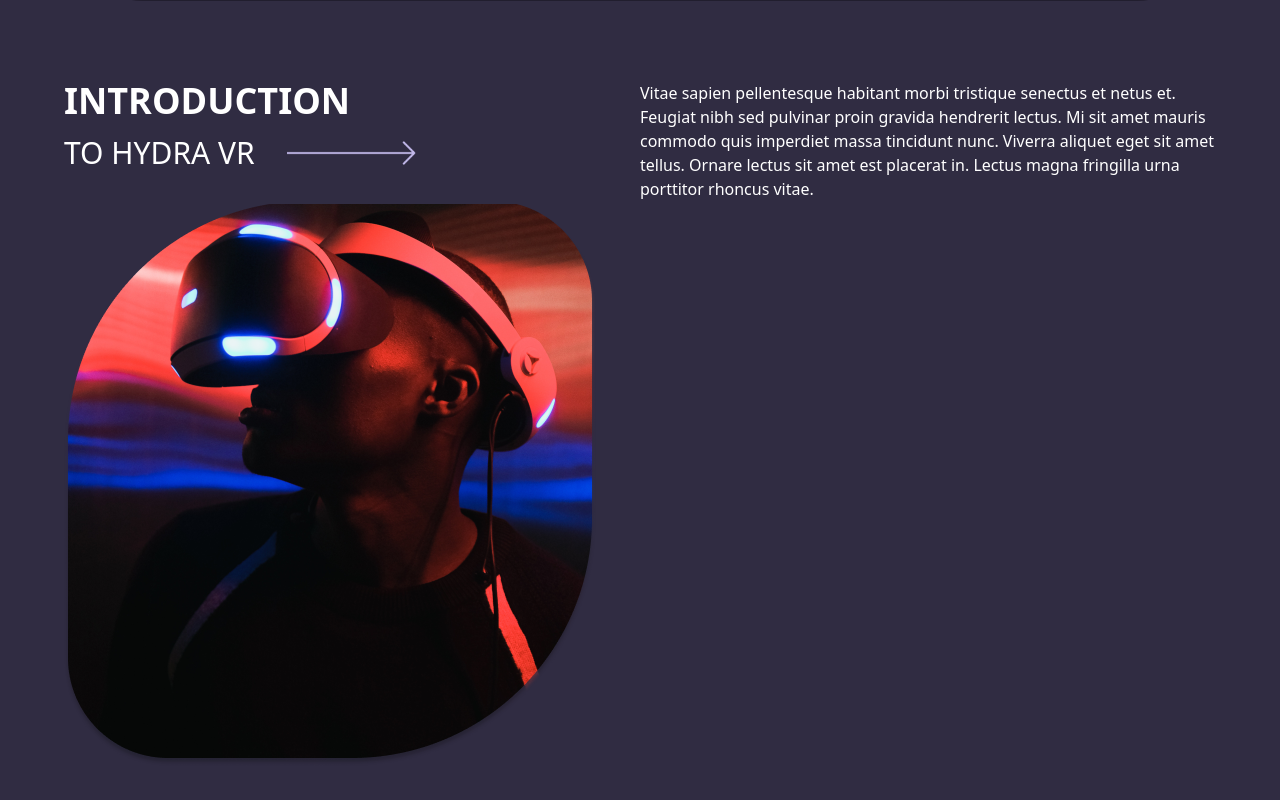
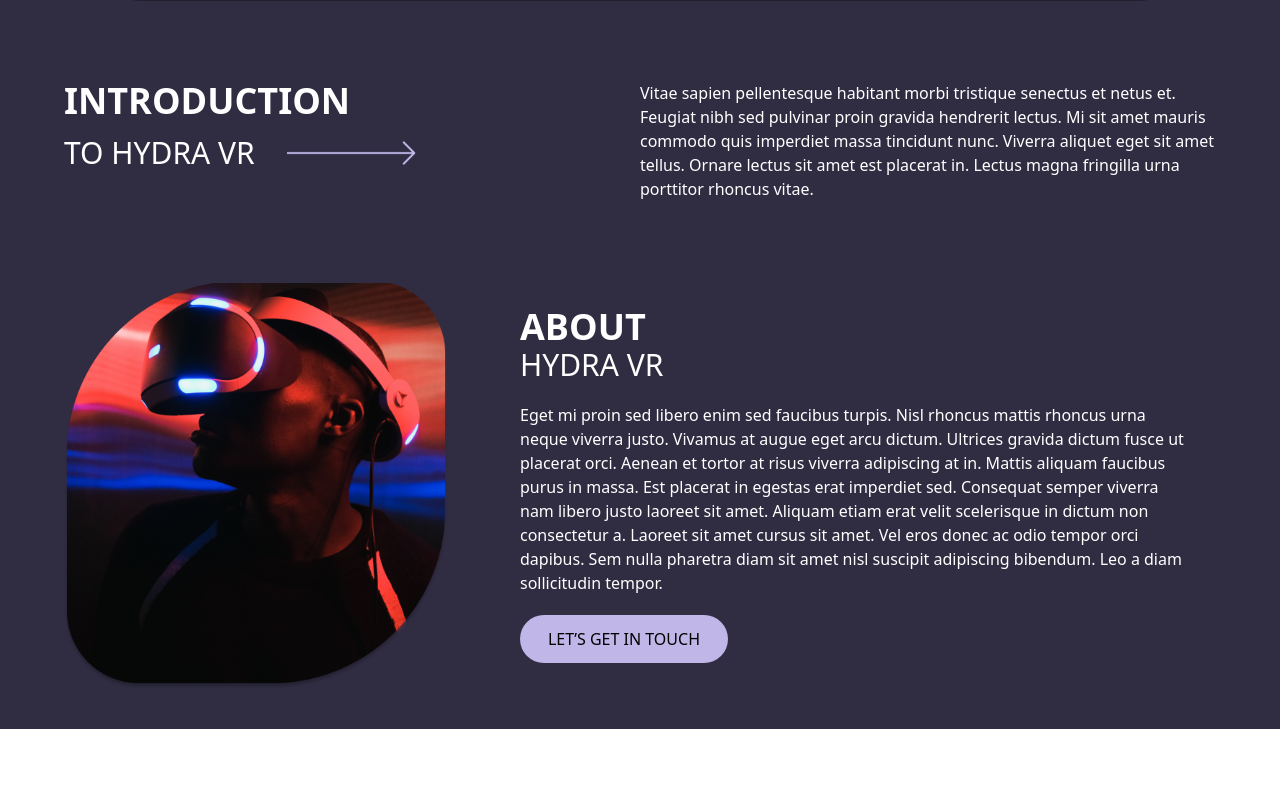
Before and after one commit to asilbekcodes/Hydra, a website: page src/index.html in a window 1280 px wide. Shown: the part 873-1673 px from the top of the page. After the commit the page ends 1602 px from the top, so only its background shows below. Drawn offline with nearby package versions, Linux system fonts and the light colour scheme.

Commit message:
about style add

```diff
--- a/src/index.html
+++ b/src/index.html
@@ -66,7 +66,7 @@
         </div>
         <section>
             <div class="flex justify-between text-white mt-20">
-                <div class="">
+                <div>
                     <p class="text-4xl font-bold">INTRODUCTION</p>
                     <div class="flex items-center gap-8">
                         <p class="text-3xl">TO HYDRA VR</p>
@@ -77,12 +77,17 @@
                     <p>Vitae sapien pellentesque habitant morbi tristique senectus et netus et. Feugiat nibh sed pulvinar proin gravida hendrerit lectus. Mi sit amet mauris commodo quis imperdiet massa tincidunt nunc. Viverra aliquet eget sit amet tellus. Ornare lectus sit amet est placerat in. Lectus magna fringilla urna porttitor rhoncus vitae.</p>
                 </div>
             </div>
-            <div>
+            <div class="flex text-white justify-between mt-20">
                 <div>
-                    <img src="../assets/img/Mask group (1).png" alt="">
+                    <img class="w-96" src="../assets/img/Mask group (1).png" alt="logo">
                 </div>
-                <div>
-
+                <div class="items-center flex">
+                    <div class="max-w-2xl mr-6">
+                        <p class="text-4xl font-bold">ABOUT</p>
+                        <p class="text-3xl">HYDRA VR</p>
+                        <p class=" mt-5">Eget mi proin sed libero enim sed faucibus turpis. Nisl rhoncus mattis rhoncus urna neque viverra justo. Vivamus at augue eget arcu dictum. Ultrices gravida dictum fusce ut placerat orci. Aenean et tortor at risus viverra adipiscing at in. Mattis aliquam faucibus purus in massa. Est placerat in egestas erat imperdiet sed. Consequat semper viverra nam libero justo laoreet sit amet. Aliquam etiam erat velit scelerisque in dictum non consectetur a. Laoreet sit amet cursus sit amet. Vel eros donec ac odio tempor orci dapibus. Sem nulla pharetra diam sit amet nisl suscipit adipiscing bibendum. Leo a diam sollicitudin tempor.</p>
+                        <button class="bg-[#C0B7E8] rounded-3xl h-12 w-52 text-black mt-5">LET’S GET IN TOUCH</button>
+                    </div>
                 </div>
             </div>
         </section>
```
Also changed, not shown: src/output.css.
